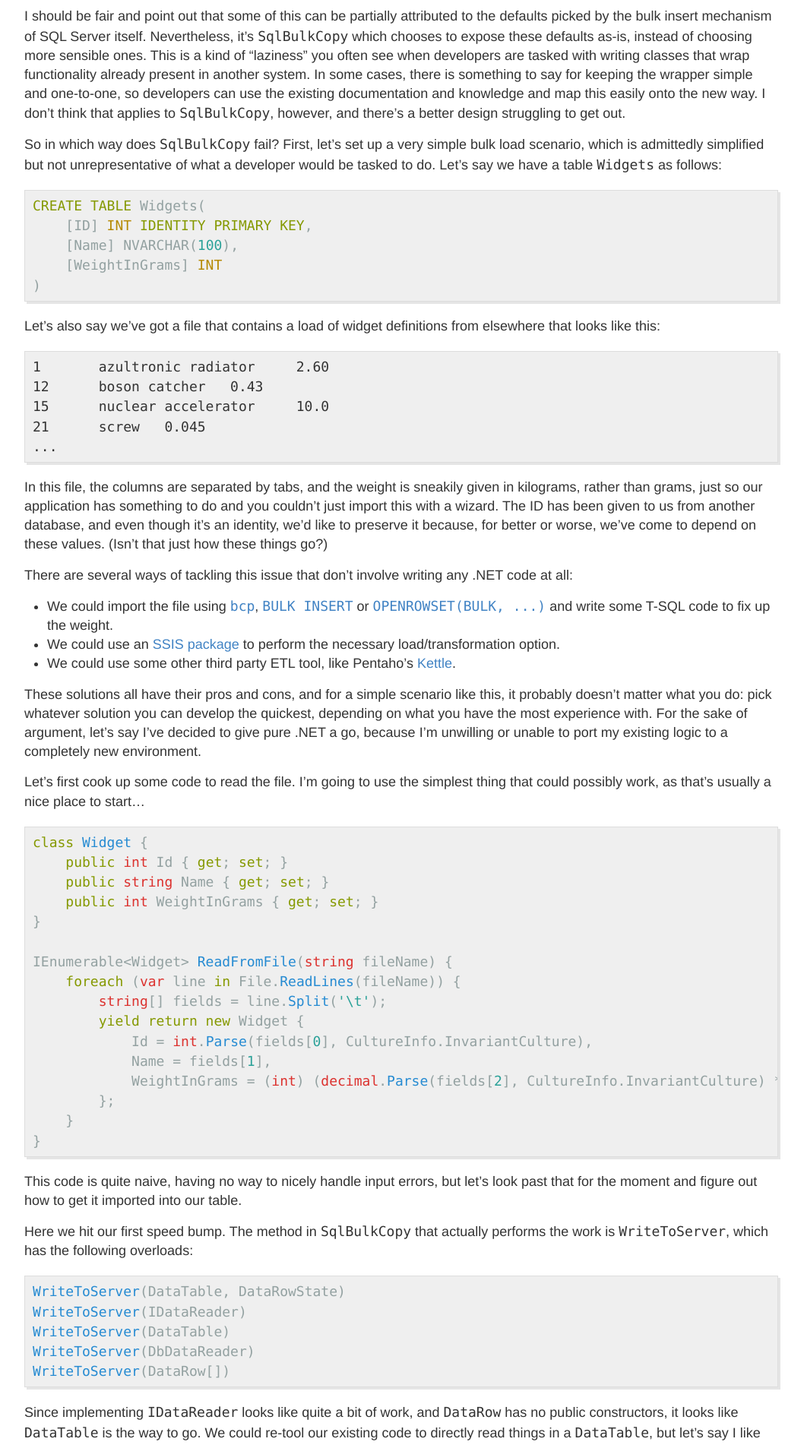
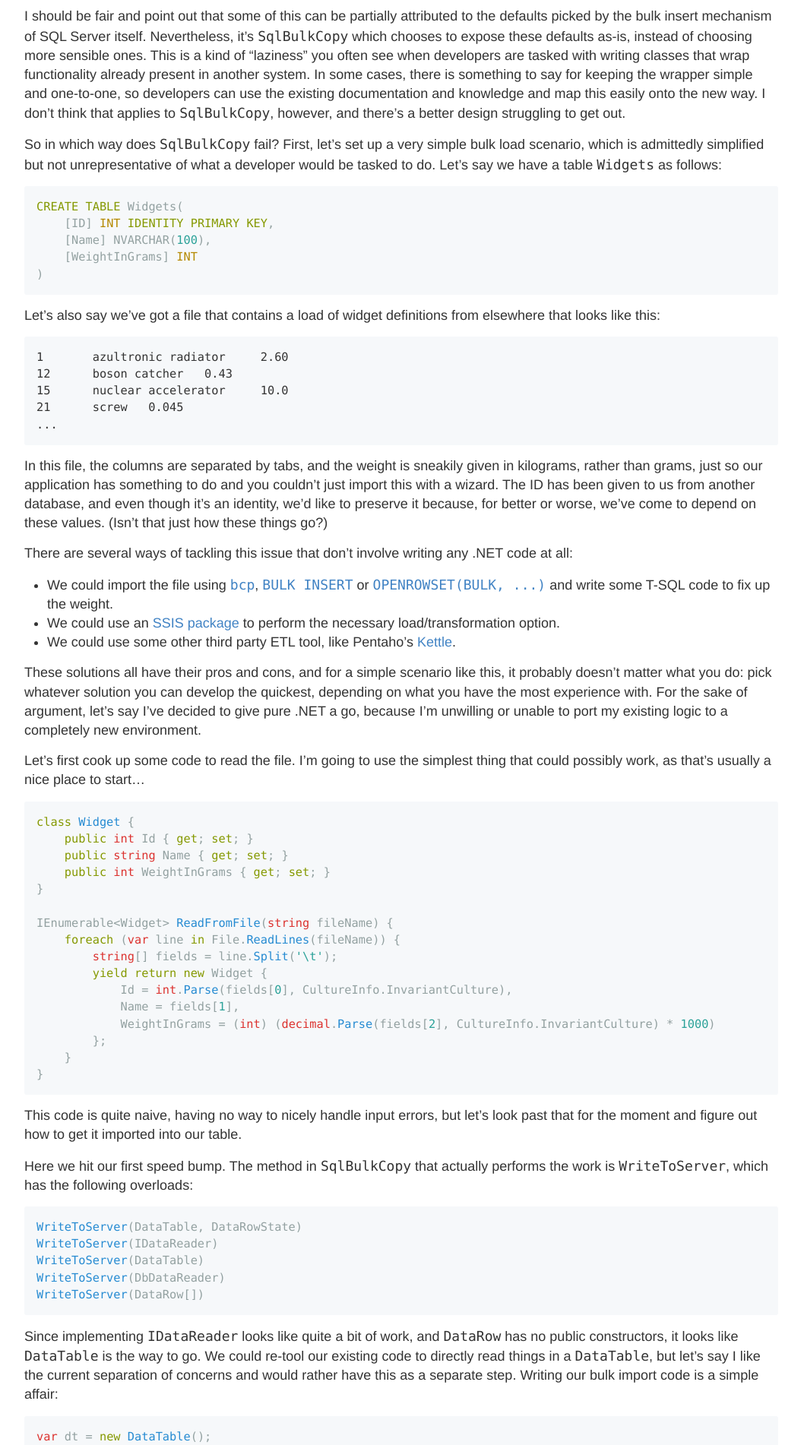
Before and after one commit to jeroen-mostert/jeroen-mostert.github.io, a Jekyll site: the page built from _posts/2019-02-19-sqlbulkcopy1.md, in a window 1280 px wide. Shown: the part 426-2328 px from the top of the page at 76% size, without its empty margins (112-1170 px from the left). Built offline with Jekyll 4.4.1, drawn with Linux system fonts in a browser that asks for light colours.

Commit message:
Update _highlights.scss

```diff
--- a/_sass/_highlights.scss
+++ b/_sass/_highlights.scss
@@ -1,12 +1,10 @@
 div.highlight {
-  background-color: #efefef;
-  padding: 7px 7px 7px 10px;
-  border: 1px solid #ddd;
-  -moz-box-shadow: 3px 3px rgba(0,0,0,0.1);
-  -webkit-box-shadow: 3px 3px rgba(0,0,0,0.1);
-  box-shadow: 3px 3px rgba(0,0,0,0.1);
-  margin: 20px 0 20px 0;
+  background-color: #f6f8fa;
+  border-radius: 3px;
+  font-size: 85%;
+  line-height: 1.45;
   overflow: auto;
+  padding: 16px;
 }
 
 code {
```
